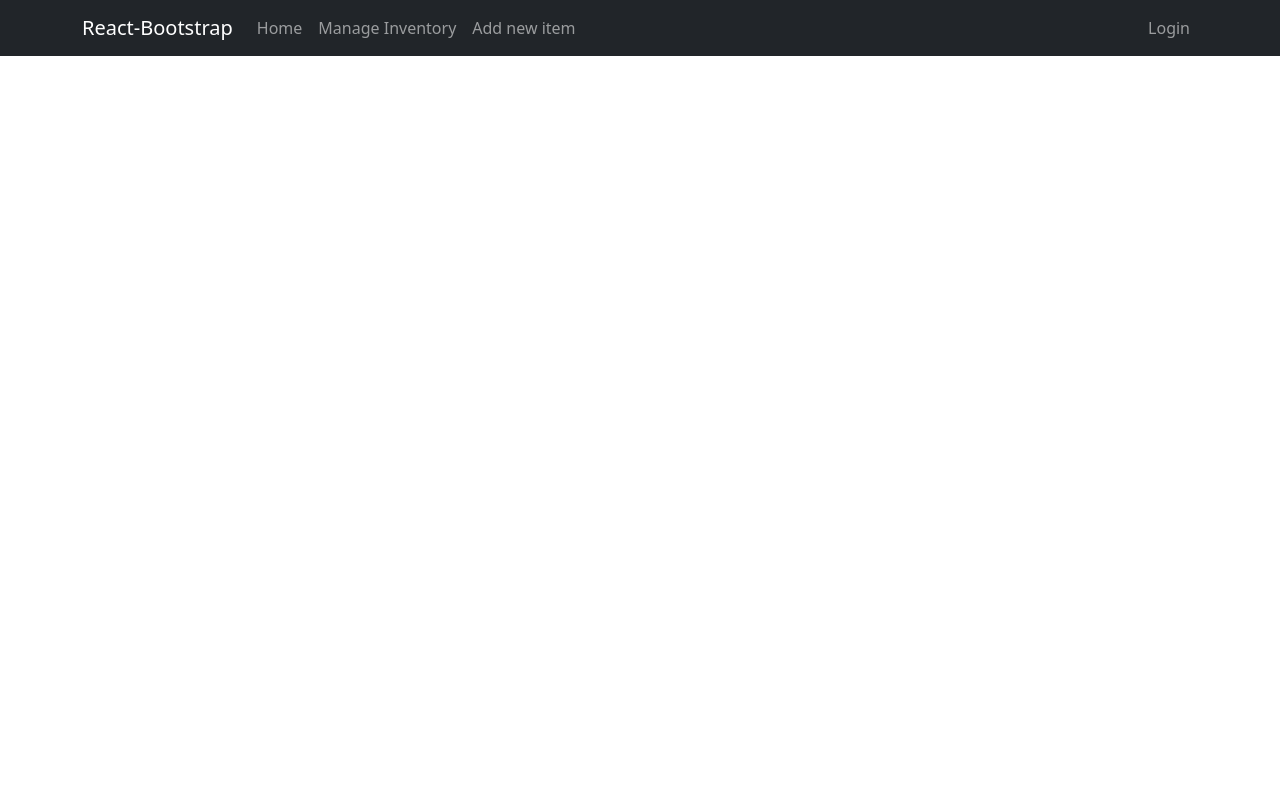
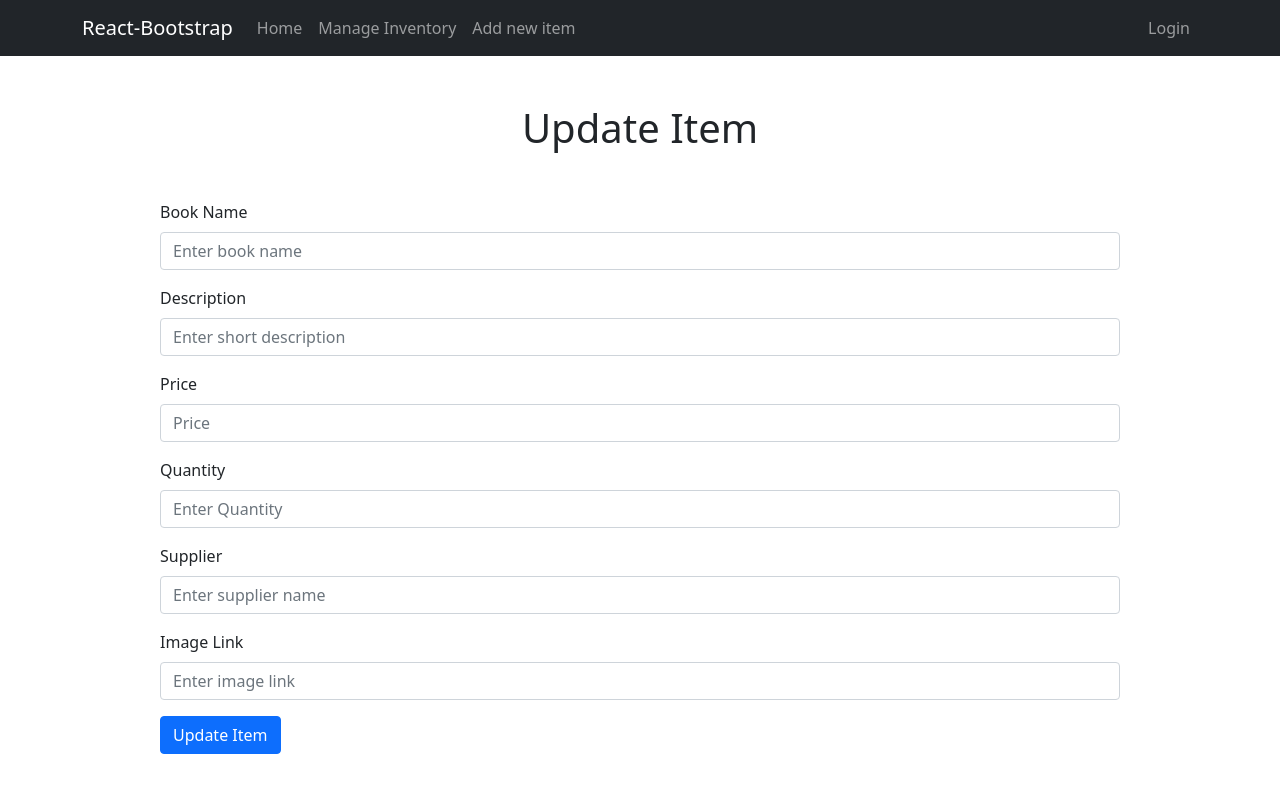
Before and after one commit to samiulislam09/warehouse-management-client-side, a React (Create React App) app: page /update/1 in a window 1280 px wide. Shown: the top 792 px of the page. Built offline with nearby package versions, Linux system fonts and the light colour scheme; no server answers.

Commit message:
added update item functionality

```diff
--- a/src/App.js
+++ b/src/App.js
@@ -10,6 +10,7 @@ import RequireAuth from './components/RequireAuth/RequireAuth';
 import ManageInventory from './components/ManageInventory/ManageInventory';
 import AddItem from './components/AddItem/AddItem';
 import ProductDetails from './components/ProductDetails/ProductDetails';
+import UpdateItem from './components/UpdateItem/UpdateItem';
 
 function App() {
   return (
@@ -21,6 +22,7 @@ function App() {
         <Route path='/register' element={<Register></Register>}></Route>
         <Route path='/product/:id' element={<ProductDetails></ProductDetails>}></Route>
         <Route path='/deleteitem/:id' element={<ProductDetails></ProductDetails>}></Route>
+        <Route path='/update/:id' element={<UpdateItem></UpdateItem>}></Route>
         <Route path='/manageinventory' element={
           <RequireAuth>
             <ManageInventory></ManageInventory>
--- a/src/components/ManageInventory/ManageInventory.js
+++ b/src/components/ManageInventory/ManageInventory.js
@@ -7,6 +7,7 @@ import { useNavigate } from 'react-router-dom';
 function ManageInventory() {
   const [products, setProducts] = useState([]);
   const navigate = useNavigate()
+
   useEffect(()=>{
     fetch('http://localhost:5000/product')
     .then(res=>res.json())
@@ -23,9 +24,16 @@ function ManageInventory() {
       .then(res=>res.json())
       .then(data=>{
         console.log(data)
+        const remaining = products.filter(product=>product._id !== id);
+        setProducts(remaining)
       })
     }
   }
+
+  const handleUpdateItem = id =>{
+    navigate(`/update/${id}`)
+  }
+
   return (
     <div>
       <h1 className='text-center'>Manage Inventory</h1>
@@ -45,7 +53,7 @@ function ManageInventory() {
           <td>{product.name}</td>
           <td>{product.qty}</td>
           <td>{product.supplier}</td>
-          <td><button className='btn btn-primary'><FontAwesomeIcon icon={faPen}></FontAwesomeIcon></button></td>
+          <td><button onClick={()=>handleUpdateItem(product._id)} className='btn btn-primary'><FontAwesomeIcon icon={faPen}></FontAwesomeIcon></button></td>
           <td><button onClick={()=> handleDeleteItem(product._id)} className='btn btn-primary'><FontAwesomeIcon icon={faTrash}></FontAwesomeIcon></button></td>
         </tr>)
       }
--- /dev/null
+++ b/src/components/UpdateItem/UpdateItem.js
@@ -0,0 +1,74 @@
+import React from 'react'
+import { Button, Form } from 'react-bootstrap'
+import { useParams } from 'react-router-dom'
+import { toast, ToastContainer } from 'react-toastify'
+
+function UpdateItem() {
+    const {id} = useParams();
+    const updateItemHandler = (event)=>{
+        event.preventDefault();
+        const name = event.target.bookname.value;
+        const desc = event.target.desc.value;
+        const price = event.target.price.value;
+        const qty = event.target.qty.value;
+        const supplier = event.target.supplier.value;
+        const img = event.target.img.value;
+        const data = {name, desc, price, qty, supplier, img}
+        toast('item added')
+        const url = `http://localhost:5000/update/${id}`;
+        fetch(url, {
+          method:"PUT",
+          headers:{
+            'content-type':'application/json'
+          },
+          body: JSON.stringify(data)
+        })
+        .then(res=>res.json())
+        .then(data =>{
+          console.log('success',data)
+        })
+      }
+  return (
+    <div>
+      <h1 className='text-center my-5'>Update Item</h1>
+      <Form onSubmit={updateItemHandler} className='w-75 mx-auto'>
+        <Form.Group className="mb-3">
+          <Form.Label>Book Name</Form.Label>
+          <Form.Control name='bookname' type="text" placeholder="Enter book name" />
+        </Form.Group>
+
+        <Form.Group className="mb-3">
+          <Form.Label>Description</Form.Label>
+          <Form.Control name='desc' type="text" placeholder="Enter short description" />
+        </Form.Group>
+
+        <Form.Group className="mb-3" >
+          <Form.Label>Price</Form.Label>
+          <Form.Control name='price' type="text" placeholder="Price" required />
+        </Form.Group>
+
+        <Form.Group className="mb-3" >
+          <Form.Label>Quantity</Form.Label>
+          <Form.Control name='qty' type="text" placeholder="Enter Quantity" required />
+        </Form.Group>
+
+        <Form.Group className="mb-3" >
+          <Form.Label>Supplier</Form.Label>
+          <Form.Control name='supplier' type="text" placeholder="Enter supplier name" required />
+        </Form.Group>
+
+        <Form.Group className="mb-3" >
+          <Form.Label>Image Link</Form.Label>
+          <Form.Control name='img' type="text" placeholder="Enter image link" required />
+        </Form.Group>
+
+        <Button variant="primary" type="submit">
+          Update Item
+        </Button>
+    </Form>
+    <ToastContainer></ToastContainer>
+    </div>
+  )
+}
+
+export default UpdateItem
```
